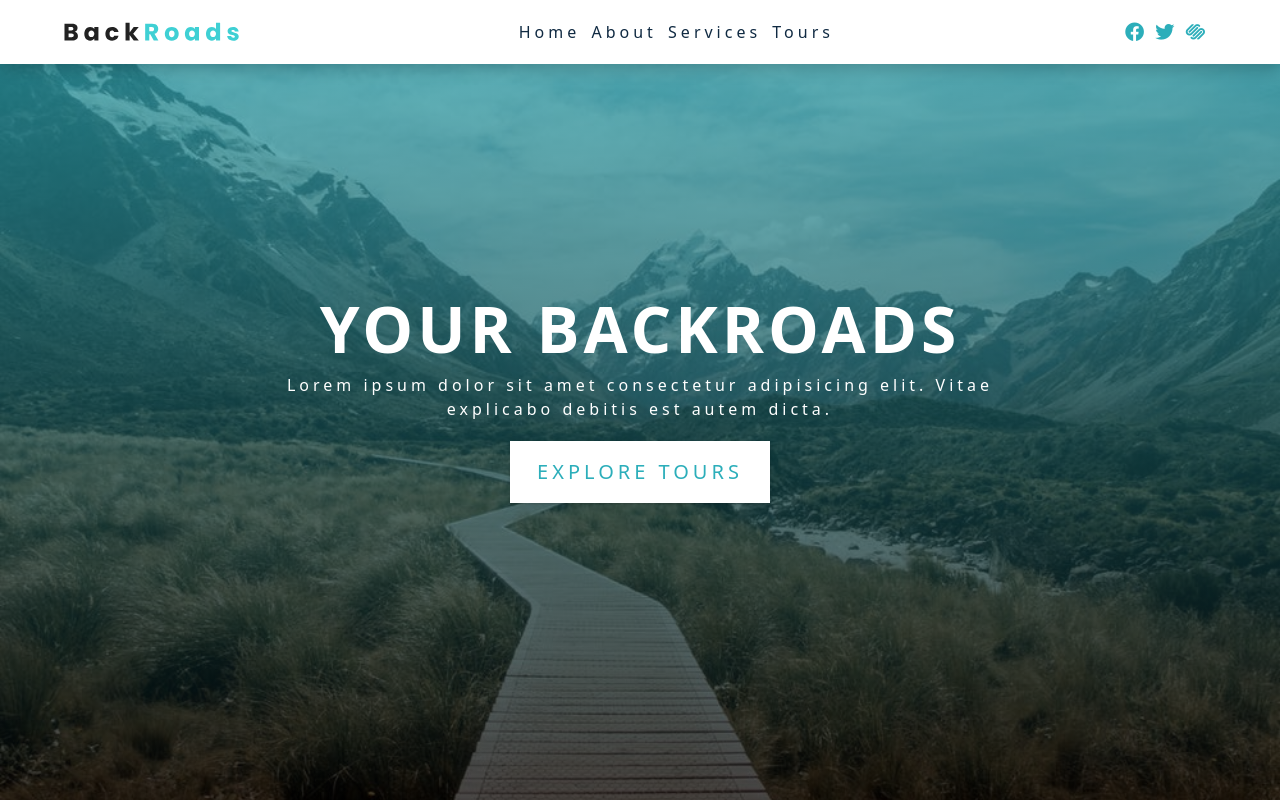
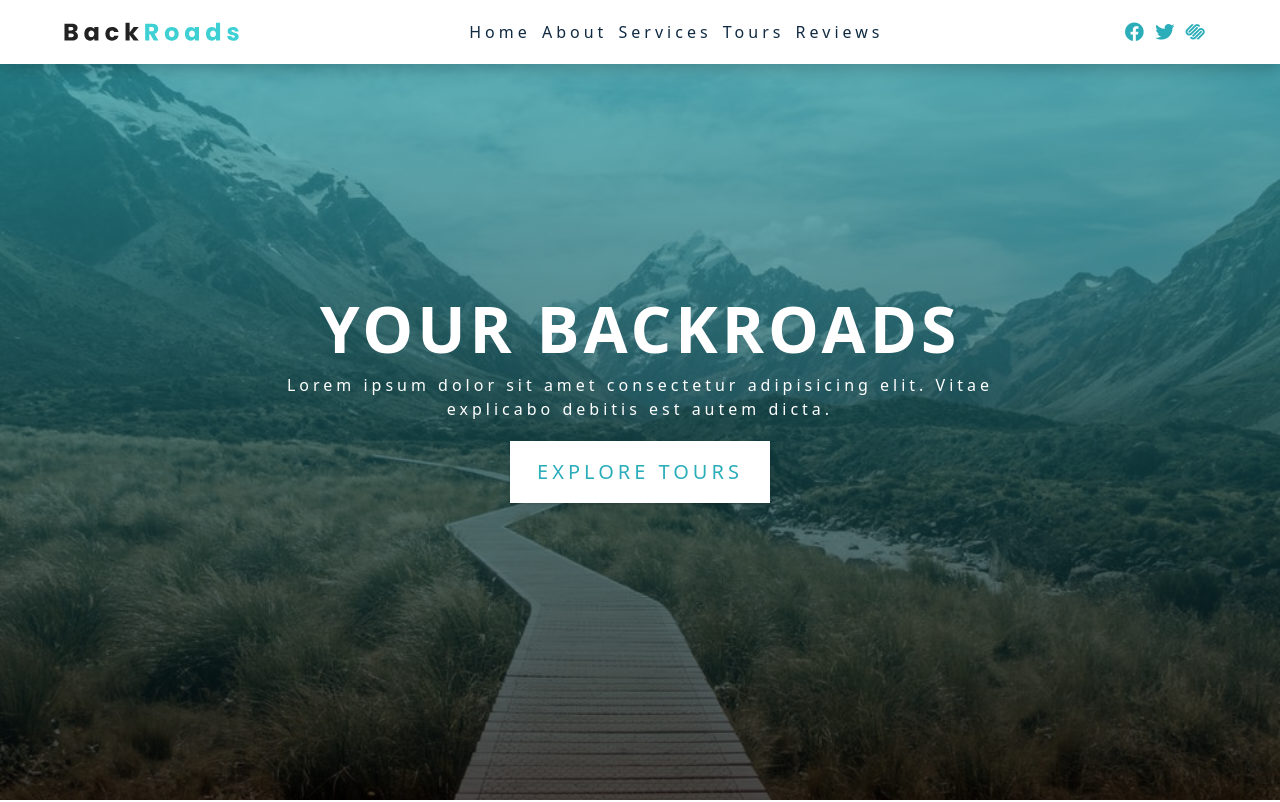
Before and after one commit to lnmrn/backroads, a React (Vite) app: page / in a window 1280 px wide. Shown: the top 802 px of the page. Built offline with nearby package versions, Linux system fonts and the light colour scheme; no server answers.

Commit message:
Add reviews feature

```diff
--- a/src/App.jsx
+++ b/src/App.jsx
@@ -4,6 +4,7 @@ import About from "./components/About";
 import Services from "./components/Services";
 import Tours from "./components/Tours";
 import Footer from "./components/Footer";
+import Reviews from "./components/Reviews";
 
 function App() {
   return (
@@ -13,6 +14,7 @@ function App() {
       <About />
       <Services />
       <Tours />
+      <Reviews />
       <Footer />
     </>
   );
--- a/src/data.js
+++ b/src/data.js
@@ -3,6 +3,7 @@ const navLinks = [
   { id: 2, href: "#about", content: "about" },
   { id: 3, href: "#services", content: "services" },
   { id: 4, href: "#tours", content: "tours" },
+  { id: 5, href: "#reviews", content: "reviews" },
 ];
 
 const externalLinks = [
@@ -11,4 +12,35 @@ const externalLinks = [
   { id: 3, href: "https://www.squarespace.com", icon: "fab fa-squarespace" },
 ];
 
-export { navLinks, externalLinks };
+const reviews = [
+  {
+    id: 1,
+    name: "susan smith",
+    tour: "Best of Paris",
+    image: "https://www.course-api.com/images/people/person-1.jpeg",
+    text: "I'm baby meggings twee health goth +1. Bicycle rights tumeric chartreuse before they sold out chambray pop-up. Shaman humblebrag pickled coloring book salvia hoodie, cold-pressed four dollar toast everyday carry",
+  },
+  {
+    id: 2,
+    name: "anna johnson",
+    tour: "Best of Ireland",
+    image: "https://www.course-api.com/images/people/person-2.jpeg",
+    text: "Helvetica artisan kinfolk thundercats lumbersexual blue bottle. Disrupt glossier gastropub deep v vice franzen hell of brooklyn twee enamel pin fashion axe.photo booth jean shorts artisan narwhal.",
+  },
+  {
+    id: 3,
+    name: "peter jones",
+    tour: "Best of Rome",
+    image: "https://www.course-api.com/images/people/person-4.jpeg",
+    text: "Sriracha literally flexitarian irony, vape marfa unicorn. Glossier tattooed 8-bit, fixie waistcoat offal activated charcoal slow-carb marfa hell of pabst raclette post-ironic jianbing swag.",
+  },
+  {
+    id: 4,
+    name: "bill anderson",
+    tour: "Best of Poland",
+    image: "https://www.course-api.com/images/people/person-3.jpeg",
+    text: "Edison bulb put a bird on it humblebrag, marfa pok pok heirloom fashion axe cray stumptown venmo actually seitan. VHS farm-to-table schlitz, edison bulb pop-up 3 wolf moon tote bag street art shabby chic. ",
+  },
+];
+
+export { navLinks, externalLinks, reviews };
--- a/styles.css
+++ b/styles.css
@@ -709,3 +709,99 @@ Navbar
   display: inline-block;
   animation: pulse 1.6s ease-in-out infinite;
 }
+
+/* reviews */
+
+.review {
+  display: flex;
+  justify-content: center;
+  align-items: center;
+}
+
+.review-card {
+  width: 100%;
+  max-width: 420px;
+
+  display: flex;
+  flex-direction: column;
+  align-items: center;
+  text-align: center;
+
+  padding: 2.5rem;
+  gap: 0.75rem;
+  box-shadow:
+    0 8px 20px rgba(0, 0, 0, 0.06),
+    0 2px 6px rgba(0, 0, 0, 0.04);
+  transition:
+    transform 0.3s cubic-bezier(0.25, 0.8, 0.25, 1),
+    box-shadow 0.3s ease;
+}
+.review-card:hover {
+  transform: translateY(-3px) scale(1.01);
+  box-shadow:
+    0 12px 28px rgba(0, 0, 0, 0.1),
+    0 4px 10px rgba(0, 0, 0, 0.06);
+}
+
+.person-img {
+  width: 100%;
+  height: 100%;
+  display: block;
+  object-fit: cover;
+  border-radius: 50%;
+  position: relative;
+}
+
+.img-container {
+  width: 150px;
+  height: 150px;
+  border-radius: 50%;
+  margin: 0 auto;
+  margin-bottom: 1.5rem;
+}
+
+/* .quote-icon {
+  width: 2.5rem;
+  height: 2.5rem;
+  border-radius: 50%;
+  transform: translateY(25%);
+} */
+
+.img-container::before {
+  content: "";
+  width: 100%;
+  height: 100%;
+  background: var(--primary-500);
+  border-radius: 50%;
+}
+
+.review-tour {
+  text-transform: uppercase;
+  color: var(--primary-500);
+  font-size: 0.85rem;
+  font-weight: 500;
+  margin-bottom: 0.75rem;
+  letter-spacing: var(--letterSpacing);
+}
+
+.btn-container {
+  display: flex;
+  align-items: center;
+  justify-content: space-between;
+  gap: 50px;
+}
+.prev-btn,
+.next-btn {
+  color: var(--clr-primary-5);
+  font-size: 1.25rem;
+  background: transparent;
+  border-color: transparent;
+  margin: 0 0.5rem;
+  transition: var(--transition);
+  cursor: pointer;
+}
+
+.prev-btn:hover,
+.next-btn:hover {
+  color: var(--clr-primary-3);
+}
```
